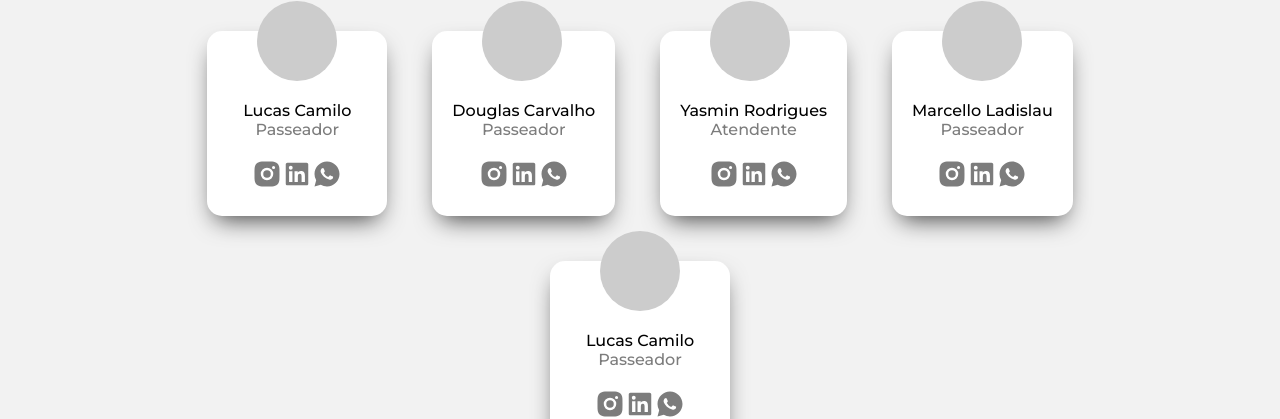
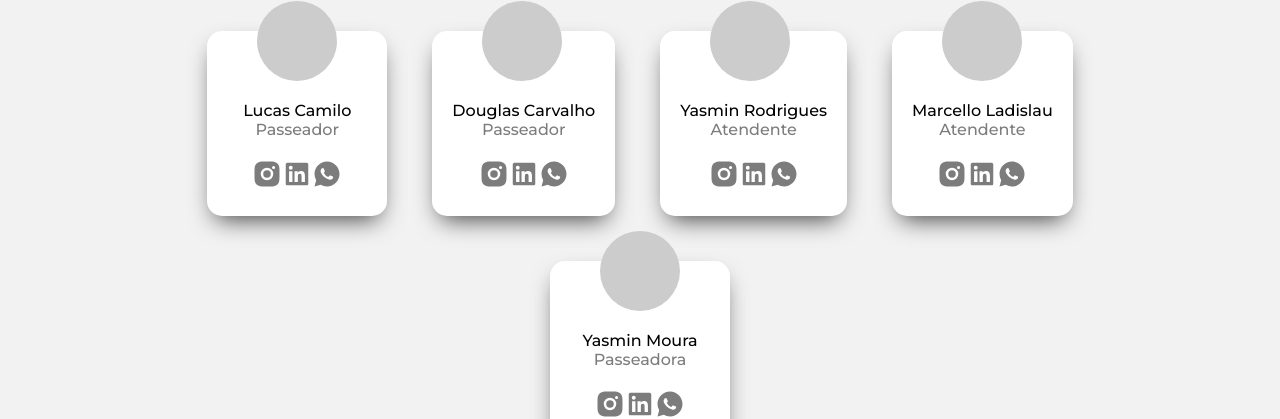
Before and after one commit to LuTymos/Caominhada, a React (Vite) app: page /sobre in a window 1280 px wide. Shown: the part 462-881 px from the top of the page. Built offline with nearby package versions, Linux system fonts and the light colour scheme.

Commit message:
Adicionando equipe

```diff
--- a/src/pages/Sobre/Sobre.jsx
+++ b/src/pages/Sobre/Sobre.jsx
@@ -23,8 +23,8 @@ function Sobre() {
                 <EquipeCard nome='Lucas Camilo' funcao='Passeador'/>
                 <EquipeCard nome='Douglas Carvalho' funcao='Passeador'/>
                 <EquipeCard nome='Yasmin Rodrigues' funcao='Atendente'/>
-                <EquipeCard nome='Marcello Ladislau' funcao='Passeador'/>
-                <EquipeCard nome='Lucas Camilo' funcao='Passeador'/>
+                <EquipeCard nome='Marcello Ladislau' funcao='Atendente'/>
+                <EquipeCard nome='Yasmin Moura' funcao='Passeadora'/>
                 </div>
             </section>
         </div>
```
